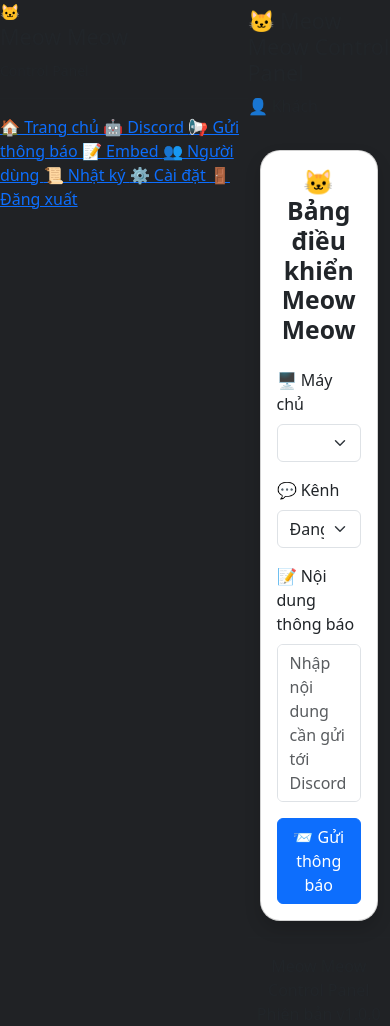
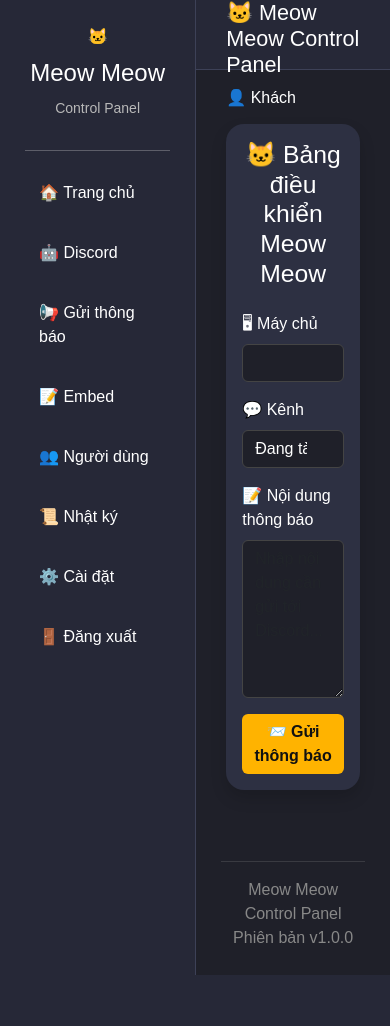
Before and after one commit to nhattruongnc23-lang/discord-dashboard, a Flask app: page / in a window 390 px wide. After the commit the page ends 975 px from the top, so only its background shows below. Run offline with Flask 3, Linux system fonts and the light colour scheme; data that the repository does not hold is empty.

Commit message:
Meow UI v2

```diff
--- a/static/style.css
+++ b/static/style.css
@@ -1,23 +1,146 @@
+/* ===========================
+   Meow Meow Control Panel
+=========================== */
+
+*{
+    margin:0;
+    padding:0;
+    box-sizing:border-box;
+}
+
 body{
+    background:#1f2029;
+    color:#fff;
+    font-family:Arial,Helvetica,sans-serif;
+}
 
-    background:#202225;
+a{
+    text-decoration:none;
+    color:white;
+}
+
+.sidebar{
+    width:260px;
+    min-height:100vh;
+    background:#262837;
+    position:fixed;
+    left:0;
+    top:0;
+    padding:25px;
+    border-right:1px solid #3d4157;
+}
+
+.logo{
+    text-align:center;
+    margin-bottom:30px;
+}
+
+.logo h4{
+    margin-top:10px;
+    font-size:24px;
+}
+
+.logo small{
+    color:#b8b8b8;
+}
+
+.sidebar a{
+    display:block;
+    padding:14px;
+    border-radius:12px;
+    margin-bottom:8px;
+    transition:.25s;
+}
+
+.sidebar a:hover{
+    background:#ffb300;
+    color:#111;
+}
+
+.navbar{
+    margin-left:260px;
+    height:70px;
+    background:#262837;
+    display:flex;
+    justify-content:space-between;
+    align-items:center;
+    padding:0 30px;
+    border-bottom:1px solid #3d4157;
+}
+
+.container{
+    margin-left:260px;
+    padding:30px;
+}
+
+.card{
+    background:#2d3042;
+    border:none;
+    border-radius:18px;
+    color:white;
+}
+
+.form-control,
+.form-select{
+    background:#1f2029;
+    color:white;
+    border:1px solid #444;
+}
+
+.form-control:focus,
+.form-select:focus{
+    background:#1f2029;
+    color:white;
+    border-color:#ffb300;
+    box-shadow:none;
+}
+
+.btn-primary{
+    background:#ffb300;
+    color:#111;
+    border:none;
+    font-weight:bold;
+}
+
+.btn-primary:hover{
+    background:#ffc933;
+}
+
+footer{
+    margin-left:260px;
+    text-align:center;
+    color:#888;
+    padding:25px;
+}
+
+@media(max-width:768px){
+
+.sidebar{
+
+    position:relative;
+
+    width:100%;
+
+    min-height:auto;
 
 }
 
-.card{
+.navbar{
 
-    border-radius:20px;
+    margin-left:0;
 
 }
 
-h2{
+.container{
 
-    font-weight:bold;
+    margin-left:0;
 
 }
 
-textarea{
+footer{
 
-    resize:none;
+    margin-left:0;
 
 }
+
+}
```
